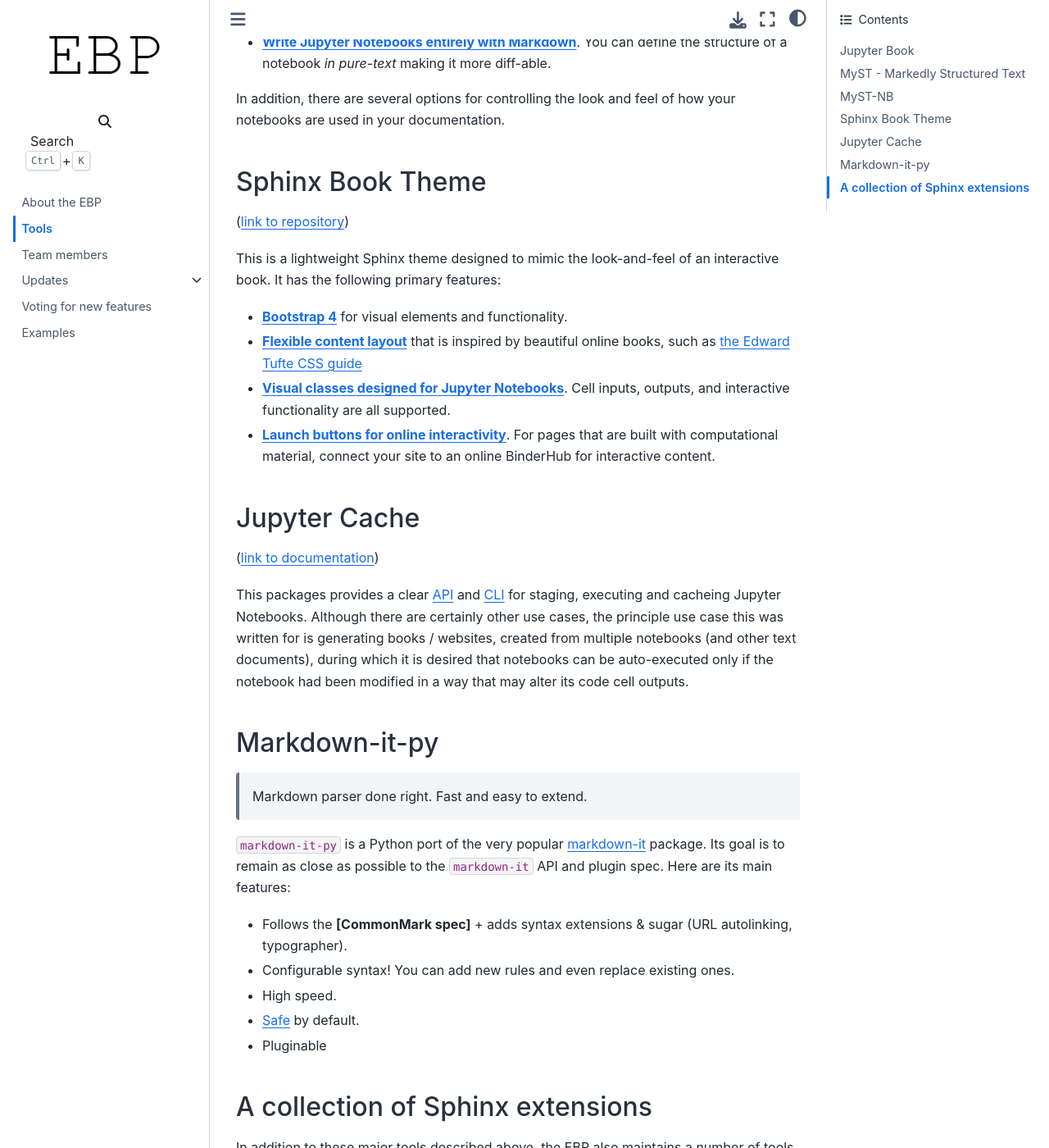
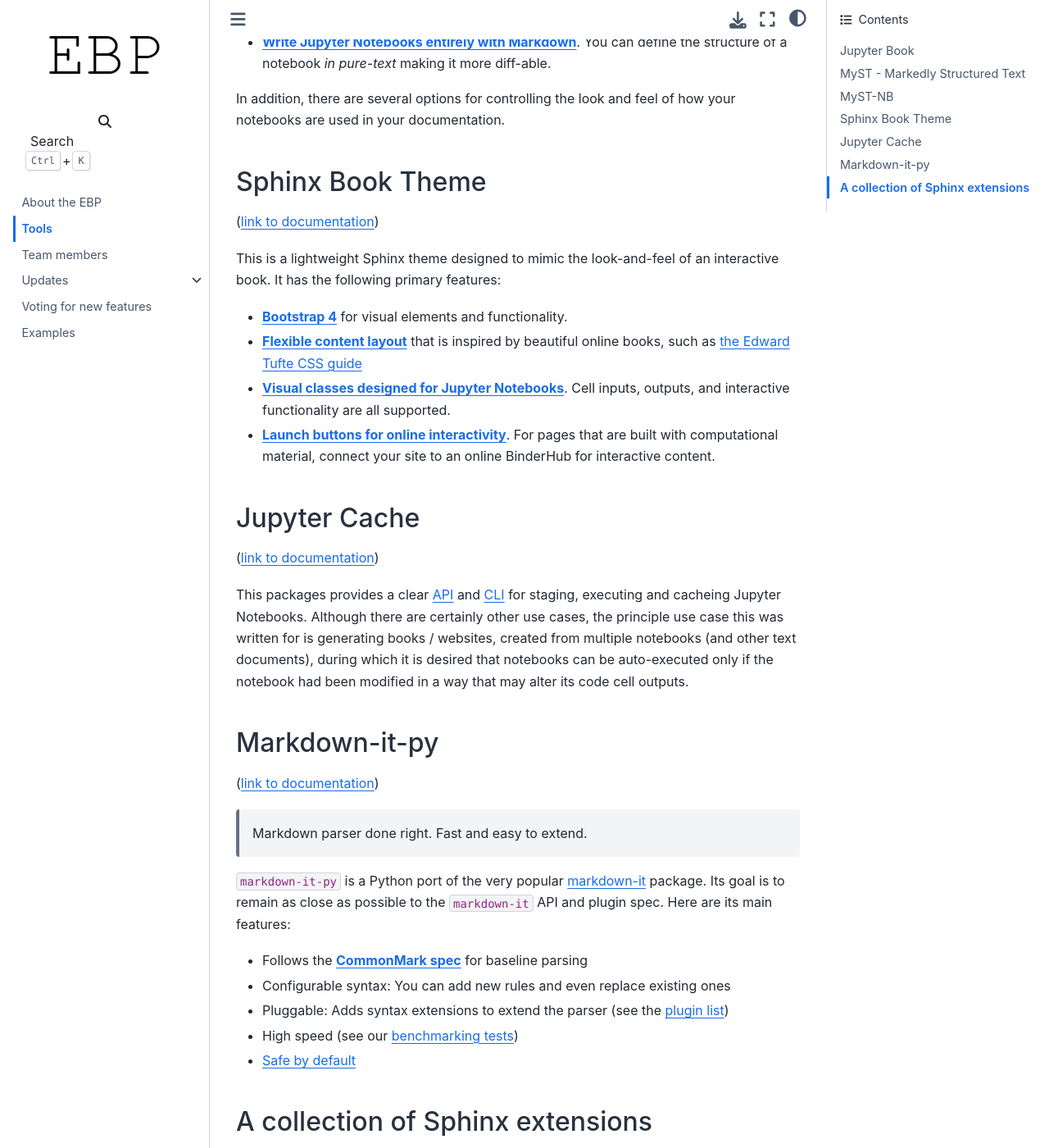
Before and after one commit to executablebooks/meta, a Sphinx documentation site: the page built from docs/tools.md, in a window 1280 px wide and 1400 px high, scrolled down 2030 px. Shown: the whole window at 82% size. Built offline with Sphinx 7.4.7 and the Sphinx Book theme 1.1.4, drawn with Linux system fonts in a browser that asks for light colours; pages that are not in the unit, such as notebooks, are missing from menus; the version number could not be read and is left out.

Commit message:
📚 DOCS: Update markdown-it-py description

```diff
--- a/docs/tools.md
+++ b/docs/tools.md
@@ -40,7 +40,7 @@
 
 ## MyST - Markedly Structured Text
 
-([link to documentation](https://myst-parser.readthedocs.io/en/latest/))
+([link to documentation](https://myst-parser.readthedocs.io))
 
 MyST allows you to write Sphinx documentation entirely in markdown.
 It is an attempt to have the best of both worlds: the flexibility
@@ -83,7 +83,7 @@
 
 ## Sphinx Book Theme
 
-([link to repository](https://sphinx-book-theme.readthedocs.io/en/latest/))
+([link to documentation](https://sphinx-book-theme.readthedocs.io))
 
 This is a lightweight Sphinx theme designed to mimic the look-and-feel of an
 interactive book. It has the following primary features:
@@ -100,7 +100,7 @@
 
 ## Jupyter Cache
 
-([link to documentation](https://jupyter-cache.readthedocs.io/en/latest/))
+([link to documentation](https://jupyter-cache.readthedocs.io))
 
 This packages provides a clear
 [API](https://jupyter-cache.readthedocs.io/en/latest/using/api.html#use-api) and
@@ -115,17 +115,20 @@
 
 ## Markdown-it-py
 
+([link to documentation](https://markdown-it-py.readthedocs.io))
+
 > Markdown parser done right. Fast and easy to extend.
 
 `markdown-it-py` is a Python port of the very popular [markdown-it](https://github.com/markdown-it/markdown-it)
 package. Its goal is to remain as close as possible to the `markdown-it` API and plugin spec.
 Here are its main features:
 
-- Follows the __[CommonMark spec]__ + adds syntax extensions & sugar (URL autolinking, typographer).
-- Configurable syntax! You can add new rules and even replace existing ones.
-- High speed.
-- [Safe](https://github.com/ExecutableBookProject/markdown-it-py/tree/master/docs/security.md) by default.
-- Pluginable
+- Follows the __[CommonMark spec](http://spec.commonmark.org/)__ for baseline parsing
+- Configurable syntax: You can add new rules and even replace existing ones
+- Pluggable: Adds syntax extensions to extend the parser (see the [plugin list](https://markdown-it-py.readthedocs.io/en/latest/plugins.html#md-plugins))
+- High speed (see our [benchmarking tests](https://markdown-it-py.readthedocs.io/en/latest/security.html#md-performance))
+- [Safe by default](https://markdown-it-py.readthedocs.io/en/latest/security.html#md-security)
+
 
 
 ## A collection of Sphinx extensions
```
